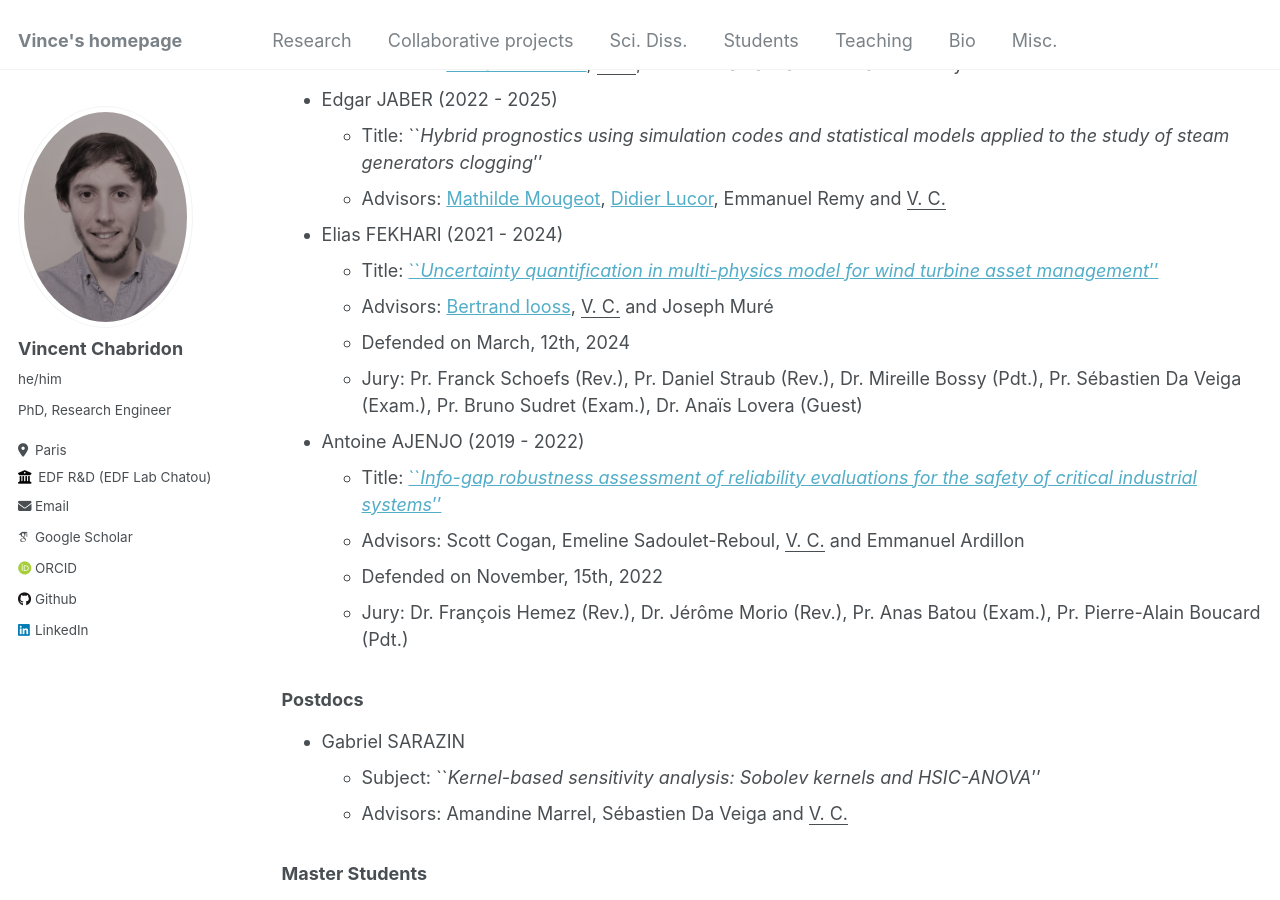
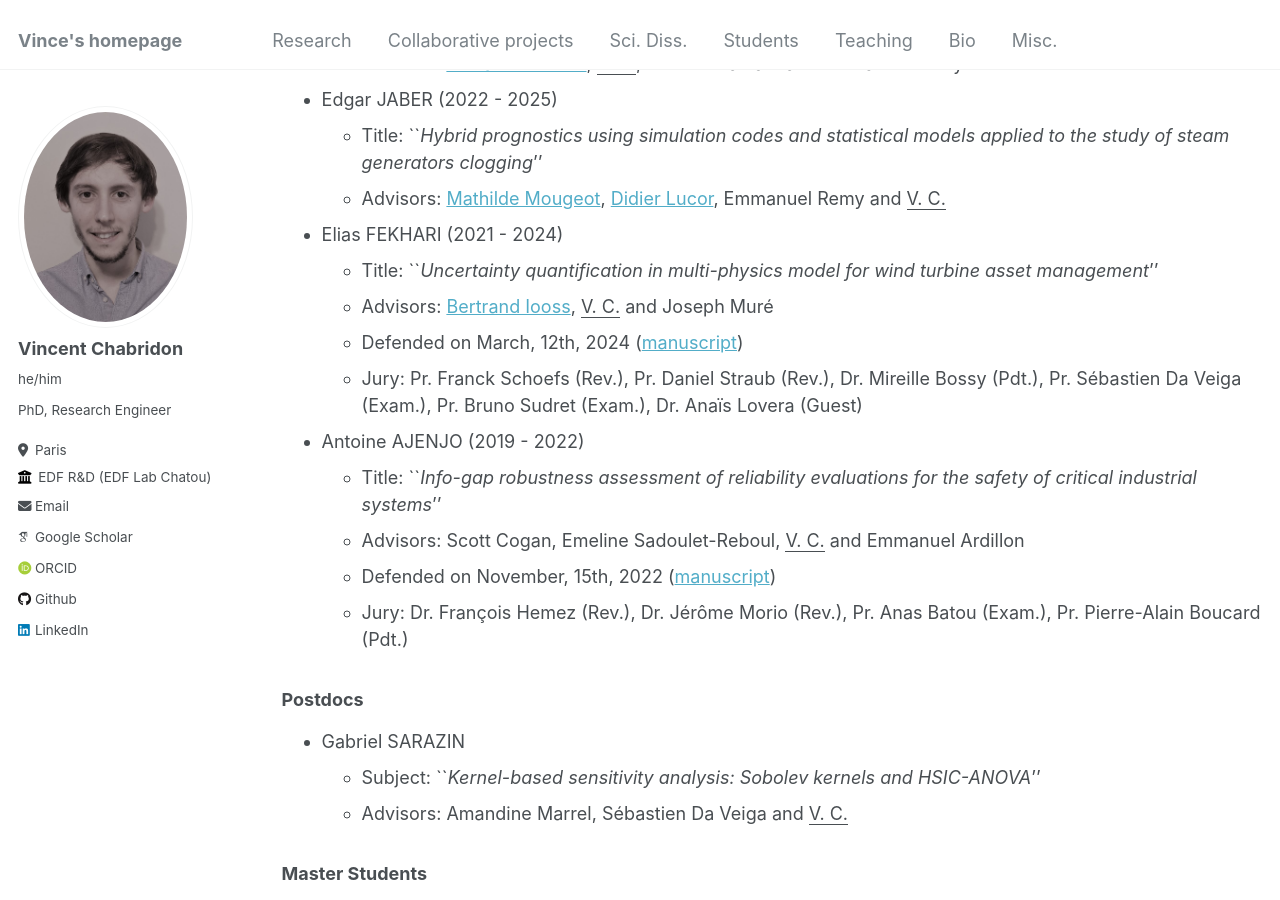
Before and after one commit to vchabri/vchabri.github.io, a Jekyll site: the page built from _pages/students.md, in a window 1280 px wide and 900 px high, scrolled down 331 px. Built offline with Jekyll 4.4.1, drawn with Linux system fonts in a browser that asks for light colours; some web fonts are replaced.

Commit message:
Update students.md

```diff
--- a/_pages/students.md
+++ b/_pages/students.md
@@ -16,14 +16,14 @@ If I have, please let me know by emailing me directly (see Contact info on Vince
   - Title: ``_Hybrid prognostics using simulation codes and statistical models applied to the study of steam generators clogging_''
   - Advisors: [Mathilde Mougeot](https://sites.google.com/site/mougeotmathilde/), [Didier Lucor](https://perso.lisn.upsaclay.fr/lucor/), Emmanuel Remy and <ins> V. C.</ins>
 * Elias FEKHARI (2021 - 2024)
-  - Title: [``_Uncertainty quantification in multi-physics model for wind turbine asset management_''](https://theses.hal.science/tel-04617148)
+  - Title: ``_Uncertainty quantification in multi-physics model for wind turbine asset management_''
   - Advisors: [Bertrand Iooss](https://biooss1.wixsite.com/bertrand), <ins> V. C.</ins> and Joseph Muré
-  - Defended on March, 12th, 2024
+  - Defended on March, 12th, 2024 ([manuscript](https://theses.hal.science/tel-04617148))
   - Jury: Pr. Franck Schoefs (Rev.), Pr. Daniel Straub (Rev.), Dr. Mireille Bossy (Pdt.), Pr. Sébastien Da Veiga (Exam.), Pr. Bruno Sudret (Exam.), Dr. Anaïs Lovera (Guest)
 * Antoine AJENJO (2019 - 2022)
-  - Title: [``_Info-gap robustness assessment of reliability evaluations for the safety of critical industrial systems_''](https://theses.hal.science/tel-04083789)
+  - Title: ``_Info-gap robustness assessment of reliability evaluations for the safety of critical industrial systems_''
   - Advisors: Scott Cogan, Emeline Sadoulet-Reboul, <ins> V. C.</ins> and Emmanuel Ardillon
-  - Defended on November, 15th, 2022
+  - Defended on November, 15th, 2022 ([manuscript](https://theses.hal.science/tel-04083789))
   - Jury: Dr. François Hemez (Rev.), Dr. Jérôme Morio (Rev.), Pr. Anas Batou (Exam.), Pr. Pierre-Alain Boucard (Pdt.)
 
 ### Postdocs
```
